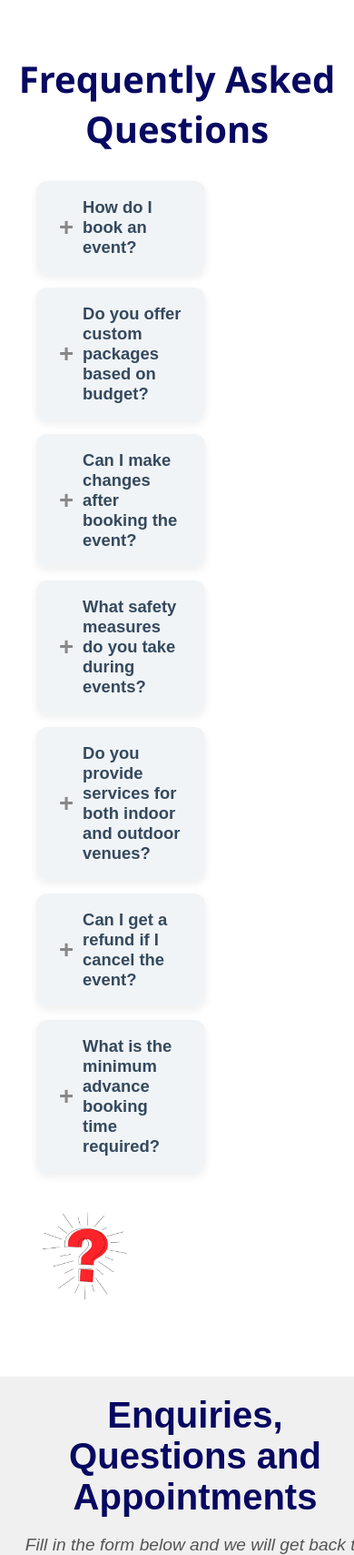
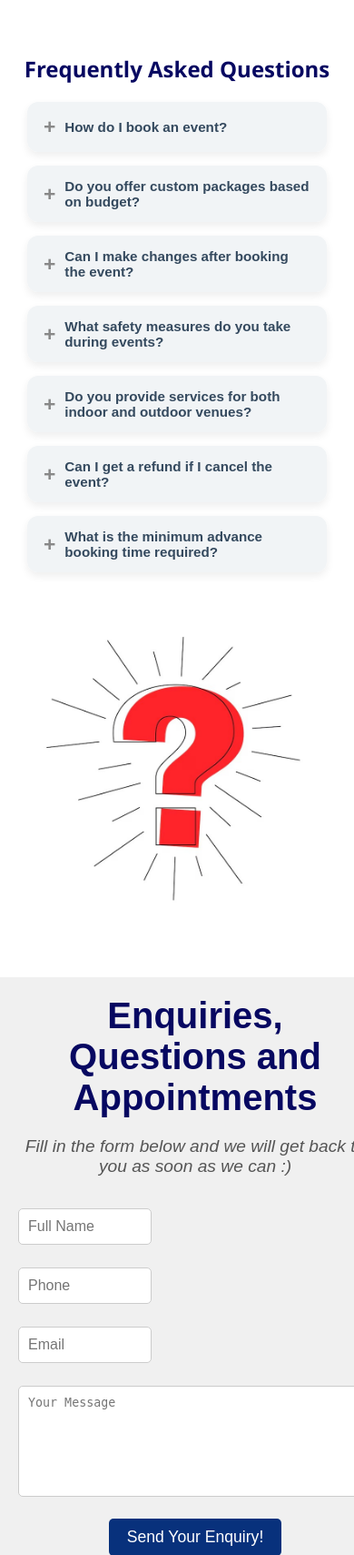
Before and after one commit to Kannchhann/Event_Management, a Flask app: page /contact in a window 390 px wide; the page is wider, and only the part inside the window is pictured. Shown: the part 828-2537 px from the top of that part at 91% size. Run offline with Flask 3, Linux system fonts and the light colour scheme.

Commit message:
requirements

```diff
--- a/app.py
+++ b/app.py
@@ -7,23 +7,33 @@ from bson.objectid import ObjectId  # MongoDB ID handling
 from datetime import datetime, timedelta
 import threading
 import time
+import os
+from dotenv import load_dotenv
 
-import os
+# Load environment variables from .env file
+load_dotenv()
 
 # Email Configuration
-EMAIL_ADDRESS = "kpevents45@gmail.com"
-EMAIL_PASSWORD = "ohor dama cjgb ndjt"  # Use an app password if needed
+EMAIL_ADDRESS = os.getenv("EMAIL_ADDRESS")  # Get email from env file
+EMAIL_PASSWORD = os.getenv("EMAIL_PASSWORD")  # Get app password from env file
 
 # Flask App Initialization
 app = Flask(__name__, static_folder='static')
-app.secret_key = 'your_secret_key'  # Secret key for session management
+app.secret_key = os.getenv("FLASK_SECRET_KEY")  # Use secret key from env file
 
-# MongoDB Setup
-client = MongoClient('mongodb://localhost:27017/')
+# MongoDB Configuration
+MONGO_URI = os.getenv("MONGO_URI")  # MongoDB URI from env file
+client = MongoClient(MONGO_URI)
+
+# Access the database
 db = client['event_management']
+
+# Access collections
 bookings_collection = db['bookings']
-# Contact Enquiry Collection
 contact_collection = db['contact_enquiries']
+
+# Your app routes and logic go here
+
 
 UPLOAD_FOLDER = "static/uploads"
 app.config["UPLOAD_FOLDER"] = UPLOAD_FOLDER
@@ -248,6 +258,41 @@ def book(package_name):
     package_details = package_details_map.get(package_name, ["Package details not found."])
     return render_template('Wbook_package.html', package_name=package_name, package_details=package_details)
 
+def send_reminder_notification(to_email, name, event_date, event_time, guests, message):
+    msg = MIMEMultipart()
+    msg['From'] = EMAIL_ADDRESS
+    msg['To'] = to_email
+    msg['Subject'] = "📅 Event Reminder: Your Event is Tomorrow!"
+
+    email_body = f"""
+    Dear {name},
+
+    🗓 This is a kind reminder that your event is scheduled for tomorrow!
+
+    📅 Date: {event_date}
+    ⏰ Time: {event_time}
+    👥 Guests: {guests}
+    💬 Special Message: {message}
+
+    If you have any questions, feel free to contact us at kpevents45@gmail.com.
+
+    Looking forward to hosting your event! 🎉
+
+    Best Regards,
+    KP Event Management Team
+    """
+
+    msg.attach(MIMEText(email_body, 'plain'))
+
+    try:
+        with smtplib.SMTP('smtp.gmail.com', 587) as server:
+            server.starttls()
+            server.login(EMAIL_ADDRESS, EMAIL_PASSWORD)
+            server.sendmail(EMAIL_ADDRESS, to_email, msg.as_string())
+        print(f"✅ Reminder email sent to {to_email}")
+    except Exception as e:
+        print(f"❌ Failed to send reminder email: {e}")
+
 # 📧 Function to Send Confirmation Email
 def send_confirmation_email(to_email, subject, name):
     msg = MIMEMultipart()
@@ -293,7 +338,7 @@ def send_reminder_email():
         bookings = bookings_collection.find({'event_date': tomorrow_str, 'reminder': "Enabled"})
 
         for booking in bookings:
-            send_confirmation_email(
+            send_reminder_notification(
                 booking['email'],
                 "📅 Event Reminder: Your Event is Tomorrow!",
                 booking['name'],
--- /dev/null
+++ b/env.txt
@@ -0,0 +1,4 @@
+EMAIL_ADDRESS=kpevents45@gmail.com
+EMAIL_PASSWORD=ohor dama cjgb ndjt
+FLASK_SECRET_KEY=your_secret_key
+MONGO_URI=mongodb+srv://kannchhann:<Kanchan@123>@cluster0.jve1d6r.mongodb.net/event_management?retryWrites=true&w=majority&appName=Cluster0
--- a/requirements.txt
+++ b/requirements.txt
@@ -1,2 +1,4 @@
 Flask==2.3.2
 pymongo==4.7.1
+pip install gunicorn
+pip freeze > requirements.txt
--- a/static/css/styles.css
+++ b/static/css/styles.css
@@ -1527,8 +1525,9 @@ input[type="text"].upi-input {
     display: flex;
     justify-content: space-between;
     align-items: flex-start;
+    flex-wrap: wrap;
     gap: 40px;
-    flex-wrap: wrap;
+    padding: 20px;
 }
 
 .faq-container {
@@ -1547,6 +1546,11 @@ input[type="text"].upi-input {
 .faq-image img {
     max-width: 100%;
     height: auto;
+}
+
+.faq-vector {
+    width: 100%;
+    max-width: 300px;
     transition: transform 0.3s ease;
 }
 
@@ -1554,9 +1558,8 @@ input[type="text"].upi-input {
     transform: scale(1.05) rotate(2deg);
 }
 
-
 .faq-item {
-    width: 100%; /* Ensure full width */
+    width: 100%;
     border-radius: 12px;
     margin-bottom: 15px;
     background-color: #fff;
@@ -1618,43 +1621,6 @@ input[type="text"].upi-input {
     transform: rotate(45deg);
     color: #007BFF;
 }
-.faq-layout {
-    display: flex;
-    justify-content: space-between;
-    align-items: flex-start;
-    flex-wrap: wrap;
-    gap: 20px;
-    padding: 20px;
-}
-
-.faq-container {
-    flex: 1 1 60%;
-    max-width: 60%;
-}
-
-.faq-image {
-    flex: 1 1 35%;
-    max-width: 35%;
-    display: flex;
-    justify-content: center;
-    align-items: center;
-}
-
-.faq-image img {
-    max-width: 100%;
-    height: auto;
-}
-
-
-.faq-vector {
-    width: 100%;
-    max-width: 300px;
-    transition: transform 0.3s ease;
-}
-
-.faq-vector:hover {
-    transform: scale(1.05) rotate(2deg);
-}
 
 /* Smooth floating animation */
 @keyframes float {
@@ -1665,15 +1631,67 @@ input[type="text"].upi-input {
         transform: translateY(-10px);
     }
 }
+
+/* Responsive Design */
+@media (max-width: 992px) {
+    .faq-container,
+    .faq-image {
+        max-width: 100%;
+        flex: 1 1 100%;
+    }
+
+    .faq h2 {
+        font-size: 2rem;
+    }
+
+    .faq-question {
+        font-size: 1em;
+    }
+}
+
 @media (max-width: 768px) {
     .faq-layout {
         flex-direction: column;
-    }
-}
-
-
-
-
+        gap: 30px;
+        padding: 10px;
+    }
+
+    .faq h2 {
+        font-size: 1.8rem;
+    }
+
+    .faq-vector {
+        max-width: 250px;
+    }
+
+    .faq-question {
+        font-size: 1em;
+        padding: 16px 20px;
+    }
+
+    .faq-answer {
+        font-size: 0.95em;
+    }
+}
+
+@media (max-width: 480px) {
+    .faq h2 {
+        font-size: 1.5rem;
+    }
+
+    .faq-question {
+        font-size: 0.95em;
+        padding: 14px 18px;
+    }
+
+    .faq-answer {
+        font-size: 0.9em;
+    }
+
+    .faq-vector {
+        max-width: 200px;
+    }
+}
 
 body {
     overflow-x: hidden;
```
Also changed, not shown: other parts of static/css/styles.css (+97 -40 lines), static/img/NYBG.jpg (deleted), static/img/NYBG1.jpg (deleted), static/img/eventlogo.png (deleted), 3 other files. Lines whose indentation alone changed are shown as unchanged.
